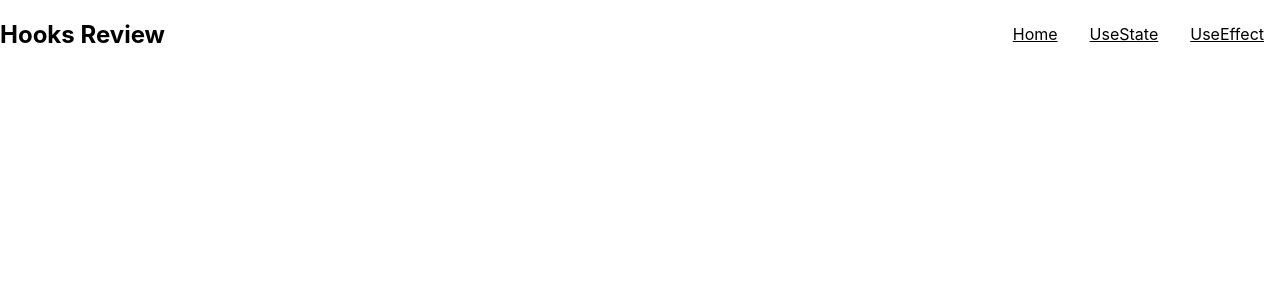
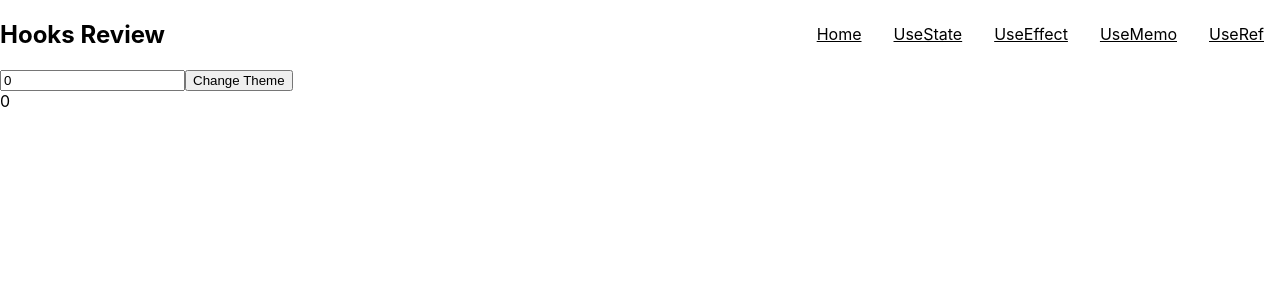
Before and after one commit to matt-baillie/hookspractice, a React (Create React App) app: page /usememo in a window 1280 px wide. Shown: the top 300 px of the page. Built offline with nearby package versions, Linux system fonts and the light colour scheme.

Commit message:
UseMemo complete

```diff
--- a/src/App.js
+++ b/src/App.js
@@ -3,6 +3,7 @@ import { BrowserRouter, Routes, Route } from "react-router-dom";
 import Layout from "./components/Layout";
 import { UseState } from "./components/UseState";
 import { UseEffect } from "./components/UseEffect";
+import { UseMemo } from "./components/UseMemo";
 
 function App() {
   return (
@@ -11,9 +12,9 @@ function App() {
         <Route path="/" element={<Layout />}>
           <Route path="usestate" element={<UseState />} />
           <Route path="useeffect" element={<UseEffect />} />
+          <Route path="usememo" element={<UseMemo />} />
           <Route path="usecontext" />
-          <Route path="useref" />
-          <Route path="usememo" />
+          {/* <Route path="useref" element={</>}/> */}
           <Route path="usereducer" />
           <Route path="usetransition" />
         </Route>
--- a/src/components/Header.jsx
+++ b/src/components/Header.jsx
@@ -22,8 +22,14 @@ const Header = () => {
         <Link style={link} to="usestate">
           UseState
         </Link>
-        <Link style={link} to="useEffect">
+        <Link style={link} to="useeffect">
           UseEffect
+        </Link>
+        <Link style={link} to="usememo">
+          UseMemo
+        </Link>
+        <Link style={link} to="useref">
+          UseRef
         </Link>
       </div>
     </div>
--- /dev/null
+++ b/src/components/UseMemo.js
@@ -0,0 +1,40 @@
+import React, { useEffect, useMemo, useState } from "react";
+
+export const UseMemo = () => {
+  const [number, setNumber] = useState(0);
+  const [dark, setDark] = useState(false);
+  const doubleNumber = useMemo(() => {
+    return slowFunction(number);
+  }, [number]);
+  const themeStyles = useMemo(() => {
+    return {
+      backgroundColor: dark ? "black" : "white",
+      color: dark ? "white" : "black",
+    };
+  }, [dark]);
+
+  useEffect(() => {
+    console.log("Theme Changed");
+  }, [themeStyles]);
+  return (
+    <>
+      <input
+        type="number"
+        name=""
+        id=""
+        value={number}
+        onChange={(e) => setNumber(parseInt(e.target.value))}
+      />
+      <button onClick={() => setDark((prevDark) => !prevDark)}>
+        Change Theme
+      </button>
+      <div style={themeStyles}>{doubleNumber}</div>
+    </>
+  );
+};
+
+function slowFunction(num) {
+  console.log("Calling Slow Function");
+  for (let i = 0; i <= 1000000000; i++) {}
+  return num * 2;
+}
```
